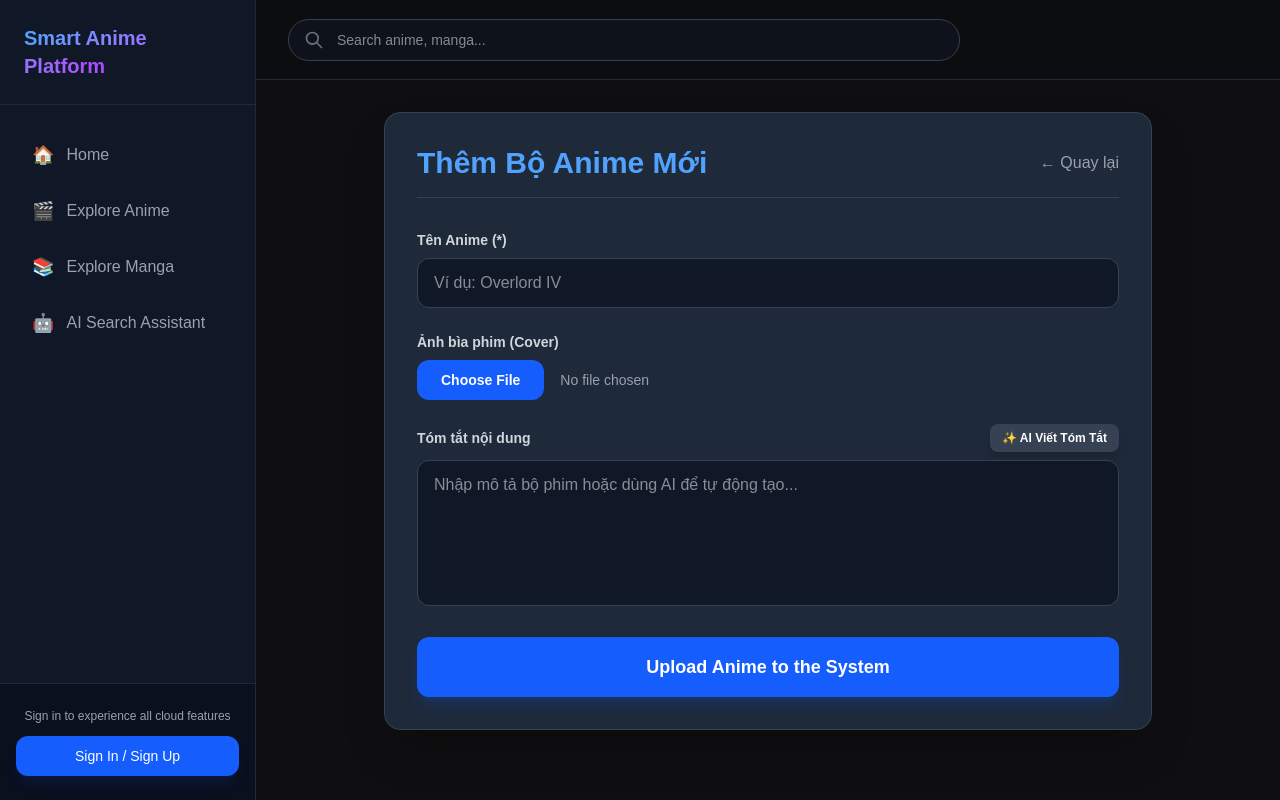
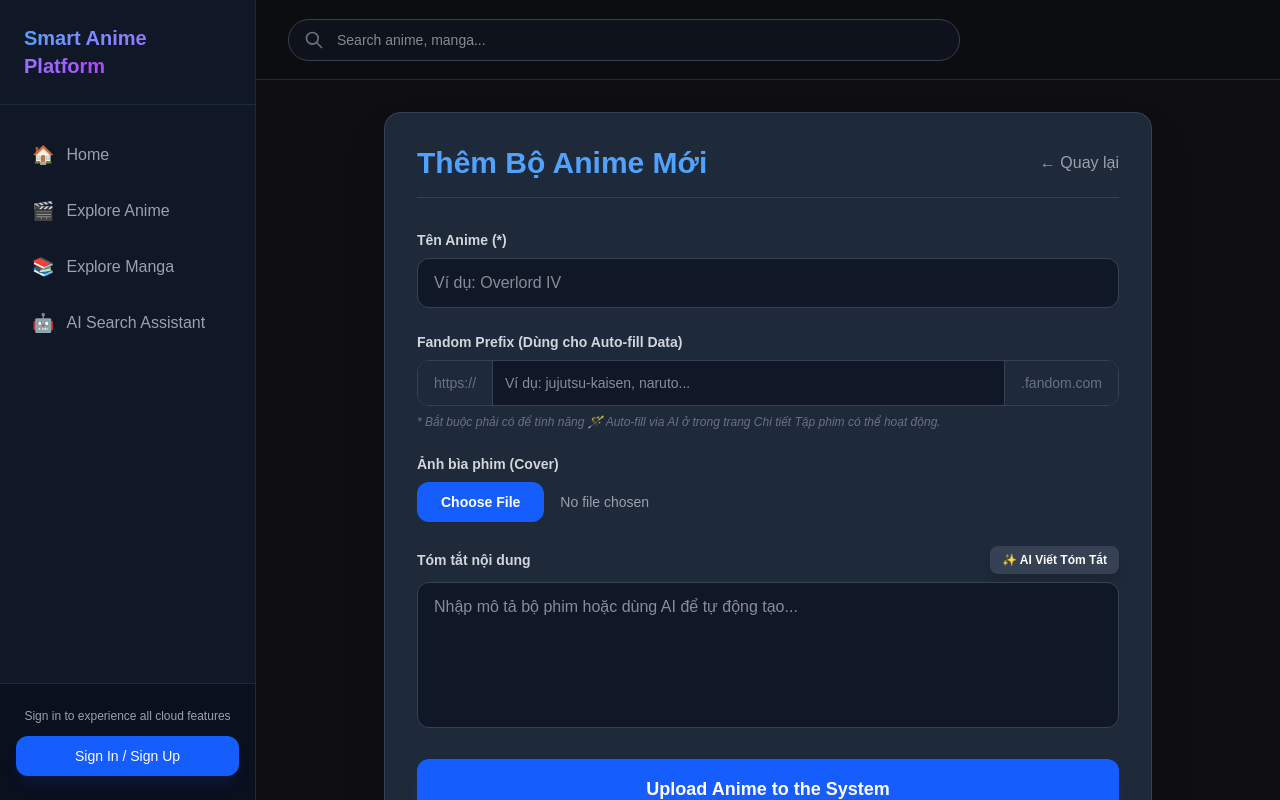
Before and after one commit to Yang2803/FinalProject, a Next.js app in the folder frontend/: page /admin/anime/upload in a window 1280 px wide. Built offline with nearby package versions, Linux system fonts and the light colour scheme; no server answers.

Commit message:
Done fix upload

```diff
--- a/frontend/src/app/admin/anime/[id]/upload-episode/page.tsx
+++ b/frontend/src/app/admin/anime/[id]/upload-episode/page.tsx
@@ -309,7 +309,7 @@ export default function UploadEpisodePage() {
                   disabled={isAutoFilling || episodeNumber === ""}
                   className="bg-fuchsia-600 hover:bg-fuchsia-500 disabled:bg-gray-700 text-white text-xs font-bold px-3 py-1 rounded shadow-lg transition"
                 >
-                  {isAutoFilling ? "🪄 Đang cào data..." : "🪄 Auto-fill via AI"}
+                  {isAutoFilling ? "🪄 Đang lấy data..." : "🪄 Auto-fill"}
                 </button>
               </label>
               <input
@@ -391,14 +391,14 @@ export default function UploadEpisodePage() {
                   disabled={isMapping || !episodeNumber || !mangaId}
                   className="bg-indigo-600 hover:bg-indigo-500 disabled:bg-gray-700 text-white text-sm font-bold px-4 py-2 rounded-lg transition shrink-0 shadow-lg shadow-indigo-500/20"
                 >
-                  {isMapping ? "✨ AI đang phân tích..." : "✨ Auto Map bằng AI"}
+                  {isMapping ? "✨ Đang phân tích..." : "✨ Auto Map"}
                 </button>
              </div>
 
              {/* Danh sách các nút Chapter */}
              <div className="mt-4 border-t border-indigo-900/50 pt-4">
                 <label className="block text-sm text-indigo-300 mb-3 font-medium">
-                  Các chapter tương ứng: <span className="text-xs text-gray-400 italic">(Nhấn để chọn thủ công hoặc dùng nút AI ở trên)</span>
+                  Các chapter tương ứng: <span className="text-xs text-gray-400 italic">(Nhấn để chọn thủ công hoặc dùng nút Auto Map ở trên)</span>
                 </label>
 
                 {availableChapters.length === 0 ? (
--- a/frontend/src/app/admin/anime/upload/page.tsx
+++ b/frontend/src/app/admin/anime/upload/page.tsx
@@ -9,11 +9,13 @@ export default function UploadAnimePage() {
 
   // State quản lý form
   const [title, setTitle] = useState("");
+  // 🌟 1. STATE MỚI: Quản lý Fandom Prefix
+  const [fandomPrefix, setFandomPrefix] = useState("");
   const [description, setDescription] = useState("");
   const [coverFile, setCoverFile] = useState<File | null>(null);
   const [loading, setLoading] = useState(false);
 
-  // ➕ STATE MỚI: Quản lý loading khi AI đang viết tóm tắt
+  // Quản lý loading khi AI đang viết tóm tắt
   const [isGeneratingDesc, setIsGeneratingDesc] = useState(false);
 
   // Hàm xử lý chọn file ảnh bìa
@@ -23,7 +25,7 @@ export default function UploadAnimePage() {
     }
   };
 
-  // ➕ HÀM MỚI: Gọi AI viết tóm tắt
+  // Gọi AI viết tóm tắt
   const handleGenerateDescription = async () => {
     if (!title) {
       alert("Vui lòng nhập Tên Anime trước khi dùng AI!");
@@ -88,6 +90,7 @@ export default function UploadAnimePage() {
         headers: { "Content-Type": "application/json" },
         body: JSON.stringify({
           title,
+          fandomPrefix, // 🌟 2. BỔ SUNG GỬI FANDOM PREFIX LÊN BACKEND
           description,
           coverImage: uploadedCoverUrl,
         }),
@@ -132,6 +135,29 @@ export default function UploadAnimePage() {
               onChange={(e) => setTitle(e.target.value)}
               className="w-full px-4 py-3 bg-gray-900 border border-gray-700 rounded-xl focus:ring-2 focus:ring-blue-500 outline-none transition"
             />
+          </div>
+
+          {/* 🌟 3. GIAO DIỆN NHẬP FANDOM PREFIX ĐÃ ĐƯỢC ĐỒNG BỘ STYLING */}
+          <div>
+            <label className="block text-sm font-bold text-gray-300 mb-2">Fandom Prefix (Dùng cho Auto-fill Data)</label>
+            <div className="flex bg-gray-900 border border-gray-700 rounded-xl overflow-hidden focus-within:border-blue-500 transition">
+              <span className="bg-gray-800 text-gray-500 text-sm px-4 py-3 border-r border-gray-700 select-none flex items-center">
+                https://
+              </span>
+              <input
+                type="text"
+                value={fandomPrefix}
+                onChange={(e) => setFandomPrefix(e.target.value.toLowerCase().replace(/\s+/g, '-'))}
+                placeholder="Ví dụ: jujutsu-kaisen, naruto..."
+                className="w-full bg-transparent p-3 text-sm outline-none text-white"
+              />
+              <span className="bg-gray-800 text-gray-500 text-sm px-4 py-3 border-l border-gray-700 select-none hidden sm:flex items-center">
+                .fandom.com
+              </span>
+            </div>
+            <p className="text-xs text-gray-500 mt-2 italic">
+              * Bắt buộc phải có để tính năng 🪄 Auto-fill via AI ở trong trang Chi tiết Tập phim có thể hoạt động.
+            </p>
           </div>
 
           {/* Chọn ảnh bìa */}
--- a/frontend/src/app/anime/[id]/watch/[episodeId]/page.tsx
+++ b/frontend/src/app/anime/[id]/watch/[episodeId]/page.tsx
@@ -475,7 +475,7 @@ export default function WatchEpisodePage() {
               <div className="bg-purple-900/30 border border-purple-500/50 p-3 rounded-lg flex items-center gap-3 shrink-0">
                 <span className="text-sm font-bold text-purple-400 flex items-center gap-1">
                   <svg className="w-4 h-4" fill="currentColor" viewBox="0 0 20 20"><path fillRule="evenodd" d="M7 4a3 3 0 016 0v4a3 3 0 11-6 0V4zm4 10.93A7.001 7.001 0 0017 8a1 1 0 10-2 0A5 5 0 015 8a1 1 0 00-2 0 7.001 7.001 0 006 6.93V17H6a1 1 0 100 2h8a1 1 0 100-2h-3v-2.07z" clipRule="evenodd"></path></svg>
-                  AI Dub:
+                  Auto Dub:
                 </span>
                 <select
                   value={selectedDubLang}
@@ -541,7 +541,7 @@ export default function WatchEpisodePage() {
             {episode.subtitles && episode.subtitles.length > 0 && (
               <div className="bg-gray-800 p-3 rounded-lg flex flex-col xl:flex-row items-center justify-between gap-3 border border-gray-700">
                 <span className="text-sm font-bold text-pink-400 shrink-0 flex items-center gap-1">
-                  🎙️ Generate AI Voiceover:
+                  🎙️ Generate Dub Voiceover:
                 </span>
                 <div className="flex items-center gap-3 w-full xl:w-auto">
                   <select
```
Also changed, not shown: 1 other file (tests, documents, lock files or other folders).
